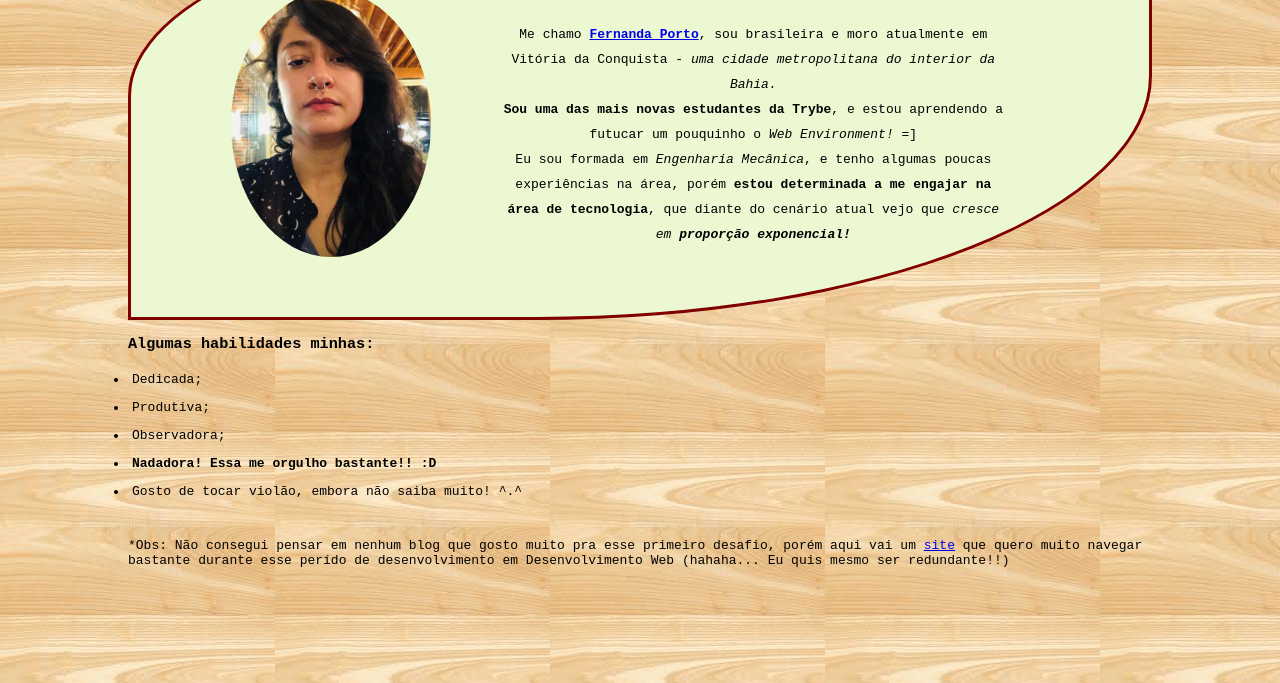
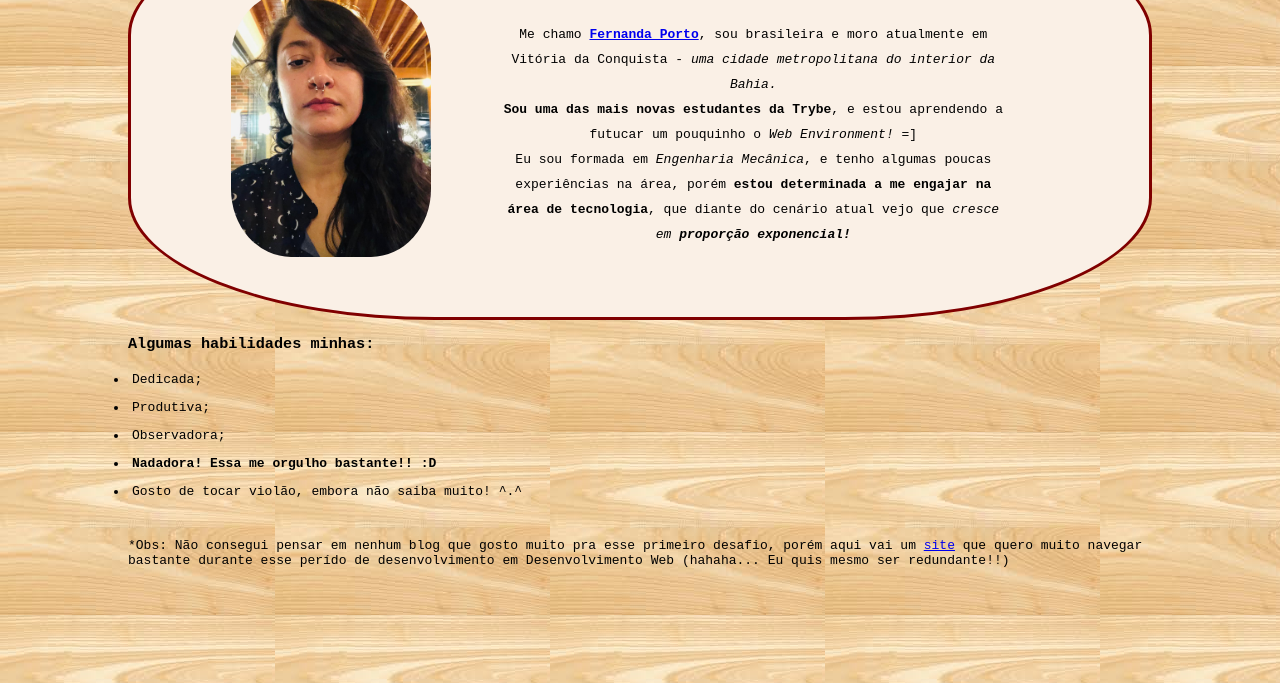
Before and after one commit to FernandaPorto/FernandaPorto.github.io, a plain HTML site: page index.html in a window 1280 px wide. Shown: the part 117-800 px from the top of the page. Drawn offline with Linux system fonts and the light colour scheme.

Commit message:
Acrescenta mais algumas alterações ao 'Hero Title'

```diff
--- a/style.css
+++ b/style.css
@@ -22,7 +22,7 @@ body {
 
 
 .PictureStyle {
-    border-radius: 50%;
+    border-radius: 30%;
     margin-left: 50px;
     padding-bottom: 30px;
     display: inline-block;
@@ -39,9 +39,9 @@ li {
 }
 
 .Presentation {
-    background-color:#ebf8d2;
+    background-color:linen;
     vertical-align: middle;
-    border-radius: 45% 0 60% 0;
+    border-radius: 30%;
     margin-bottom: 15px;
     border:solid;
     border-color: maroon;
```
